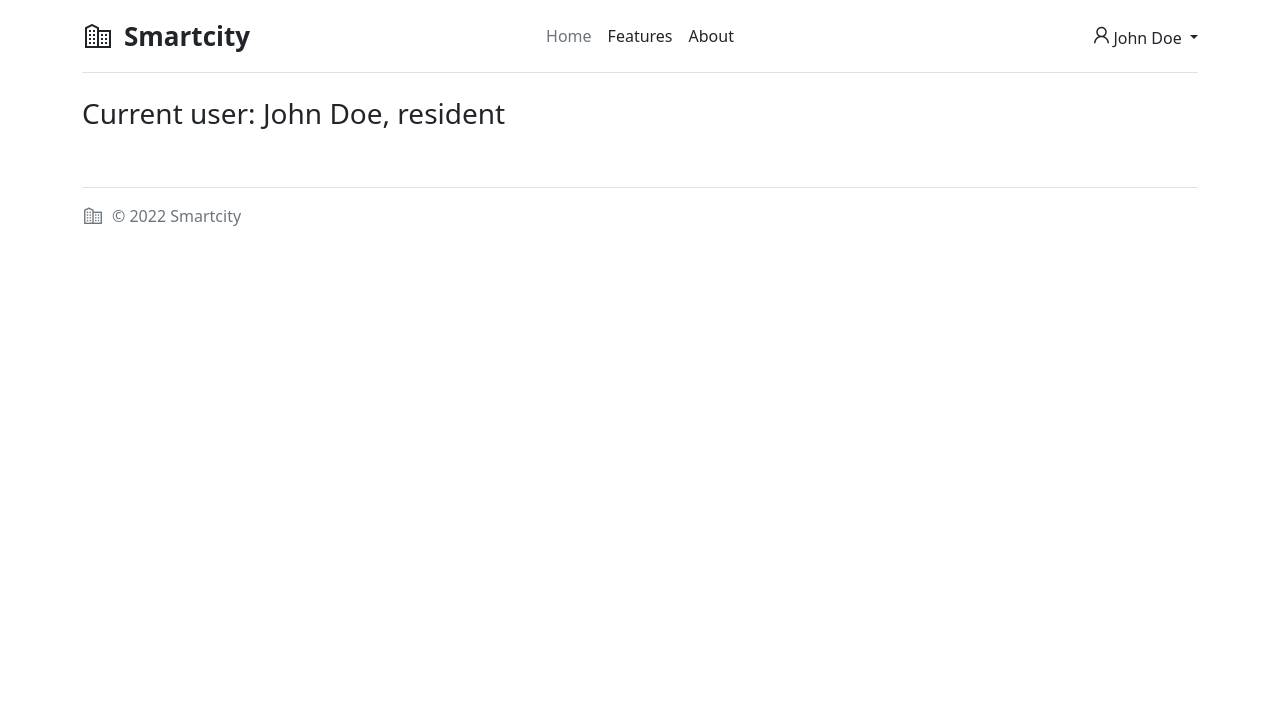
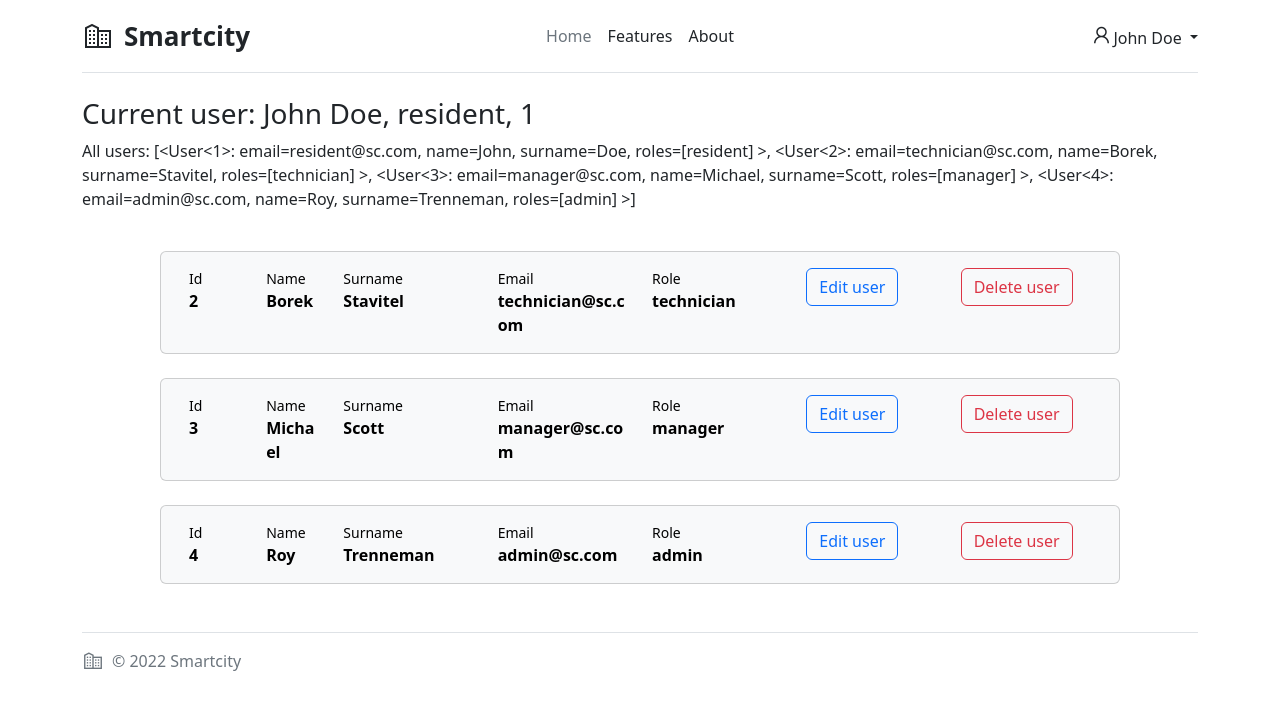
Before and after one commit to IIS-ITU-exceptions/IIS, a Flask app: template smartcity/templates/admin/admin_dashboard.html in a window 1280 px wide. Shown: the top 710 px of the page. Run offline with Flask 2, Linux system fonts and the light colour scheme; the template is opened without the code that fills it: values that come from a table or form of the project are taken from there, others are empty; a user stored in the database is signed in; data comes from the database, SQL or seed files in the repository.

Commit message:
Admin dashboard outputs list of users

```diff
--- a/smartcity/templates/admin/admin_dashboard.html
+++ b/smartcity/templates/admin/admin_dashboard.html
@@ -3,8 +3,64 @@
 {% block content %}
 
     <div class="container">
-        <h3>Current user: {{ current_user.fullname ~', ' ~ current_user.role[0].name }}</h3>
+        <h3>Current user: {{ current_user.fullname ~', ' ~ current_user.role[0].name ~', ' ~ current_user.id}}</h3>
+        <p>All users: {{ all_users }}</p>
     </div>
     <br>
+    {% for user in all_users %}
+        {% if not user.id == current_user.id %}
+        <div class="d-flex justify-content-center align-items-center">
+        <div class="w-75 card text-black mb-4 bg-light">
+            <div class="card-body">
+                <div class="container">
+                    <div class="row">
+                        <div class="col-1">
+                            <div class="text-black-75 small">Id</div>
+                            <div class="text-lg fw-bold">{{ user.id }}</div>
+                        </div>
+                        <div class="col-1">
+                            <div class="text-black-75 small">Name</div>
+                            <div class="text-lg fw-bold">{{ user.name }}</div>
+                        </div>
+                        <div class="col-2">
+                            <div class="text-black-75 small">Surname</div>
+                            <div class="text-lg fw-bold">{{ user.surname }}</div>
+                        </div>
+                        <div class="col-2">
+                            <div class="text-black-75 small">Email</div>
+                            <div class="text-lg fw-bold">{{ user.email }}</div>
+                        </div>
+                        <div class="col-2">
+                            <div class="text-black-75 small">Role</div>
+                            <div class="text-lg fw-bold">{{ user.role[0] }}</div>
+                        </div>
+                        <div class="col-2">
+                            <button type="submit" class="btn btn-outline-primary" id="{{ user.id }}">Edit user</button>
+                        </div>
+                        <div class="col-2">
+                            <button type="submit" class="btn btn-outline-danger" id="{{ user.id }}">Delete user</button>
+                        </div>
+                    </div>
+                </div>
+            </div>
+        <!--
+            <div class="card-footer d-flex align-items-center justify-content-between">
+                <a class="small text-white stretched-link" href="/dashboard">View Report</a>
+                <div class="small text-white">
+                    LALALALA
+                </div>
+            </div>
+            -->
+        </div>
+    </div>
+    {% endif %}
+    {% endfor %}
 
+
+
+
+
+<script>
+
+</script>
 {% endblock %}
```
